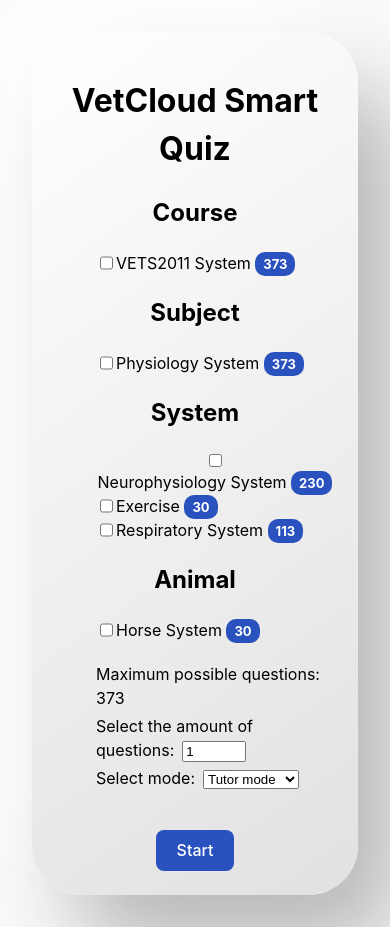
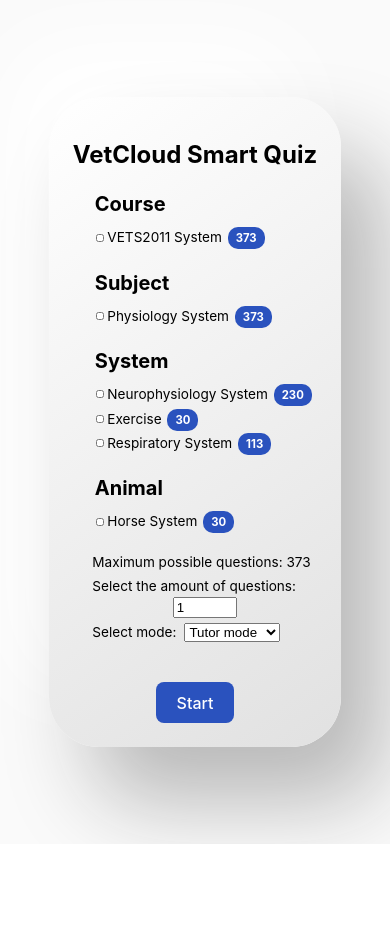
Before and after one commit to UQ-eLIPSE/crucible-components, a Vue app: page / in a window 390 px wide. After the commit the page ends 844 px from the top, so only its background shows below. Built offline with nearby package versions, Linux system fonts and the light colour scheme.

Commit message:
story/VETHUB-86 (#59)
* Alter styling to make selection page mobile friendly

* Add more styling, mostly adjust dynamic padding sizing

* Refactor padding-left for config-container as well

---------

Co-authored-by: jtsou <{ID}+{username}@users.noreply.github.com>

```diff
--- a/src/components/FilterCheckbox.vue
+++ b/src/components/FilterCheckbox.vue
@@ -101,22 +101,39 @@ const getQuestionsnumByTags = (
   width: fit-content;
   font-weight: bolder;
   font-size: small;
+  margin-left: 2px;
 }
 
 ul {
   display: grid;
   grid-template-columns: 1fr 1fr;
+  gap: 0.5rem 1rem;
 }
 @media screen and (max-width: 768px) {
   .filter-options {
     text-align: left;
     display: flex;
     flex-wrap: wrap;
-    justify-content: center;
+    align-items: center;
   }
   ul {
     display: flex;
+    flex-direction: column;
+    text-align: left;
     flex-wrap: wrap;
+    gap: 0.25rem;
+    margin: 0;
+    padding-left: clamp(10px, 5vw, 20px);
+  }
+  ul label {
+    font-size: 0.85rem;
+  }
+  ul input {
+    width: 8px;
+    height: 8px;
+  }
+  .question-number {
+    font-size: smaller;
   }
 }
 </style>
--- a/src/components/MCQ/MCQTagOptions.vue
+++ b/src/components/MCQ/MCQTagOptions.vue
@@ -40,8 +40,12 @@ label {
 }
 
 @media screen and (max-width: 768px) {
-  .filter {
-    text-align: center;
+  .category > h2 {
+    --responsive-padding-left: clamp(10px, 5vw, 18px);
+    padding-left: var(--responsive-padding-left);
+    font-size: 1.25rem;
+    margin-inline: clamp(0.1rem, 1.5vw, 0.25rem);
+    margin-bottom: 0.5rem;
   }
 }
 </style>
--- a/src/components/StartPage.vue
+++ b/src/components/StartPage.vue
@@ -107,4 +107,29 @@ const checkMax = () => {
     43px 55px 87px #b8b8b8,
     -43px -55px 87px #ffffff;
 }
+
+@media screen and (max-width: 768px) {
+  h1 {
+    font-size: 1.5rem;
+  }
+  .question-config-container {
+    font-size: 0.85rem;
+  }
+  .question-amount-container {
+    display: flex;
+    flex-direction: column;
+    justify-content: center;
+  }
+  .question-amount-container input {
+    align-self: center;
+  }
+  #question-amount {
+    margin-left: 0;
+  }
+
+  .question-config-container {
+    --responsive-padding-left: clamp(10px, 5vw, 20px);
+    padding-left: var(--responsive-padding-left);
+  }
+}
 </style>
```
